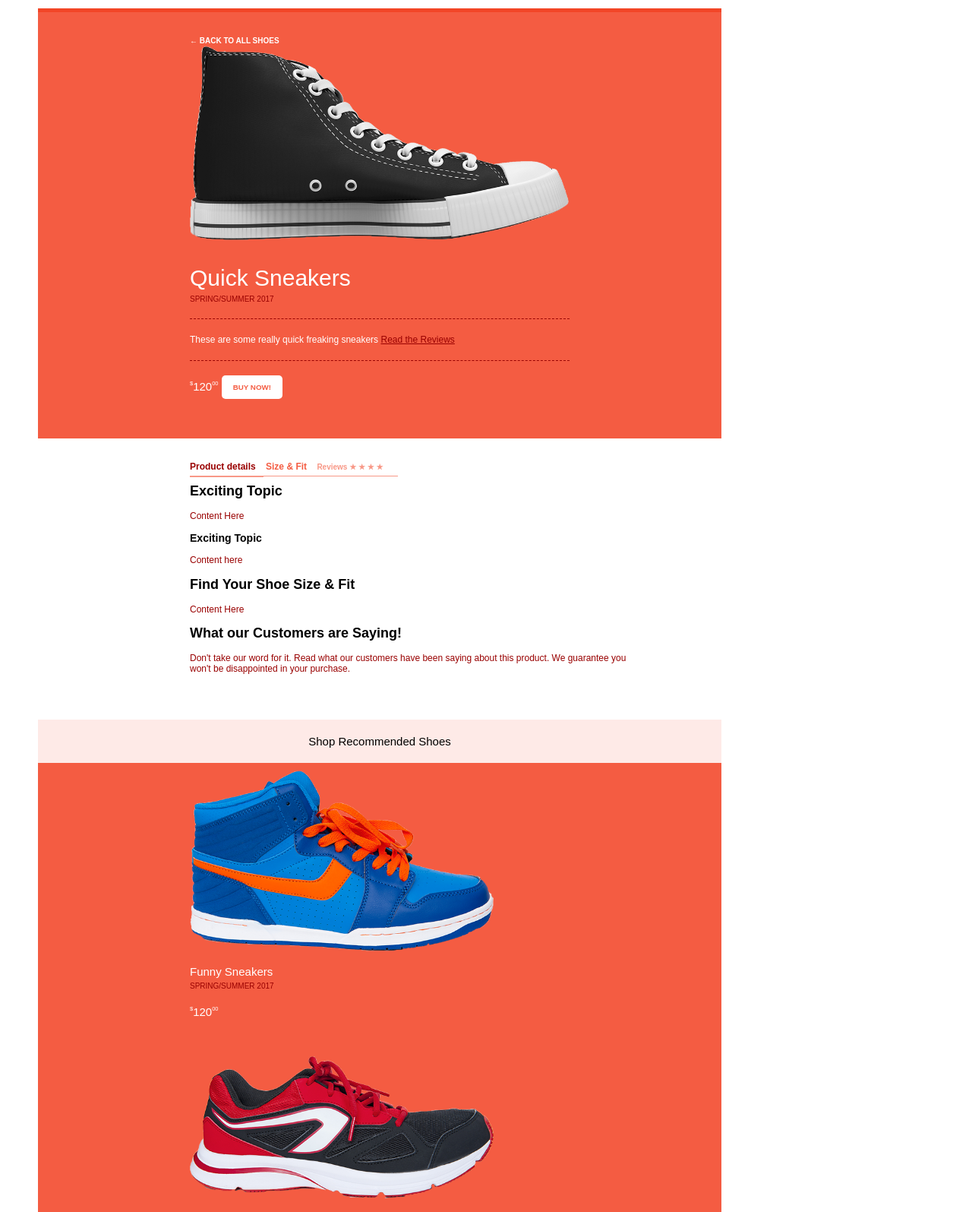
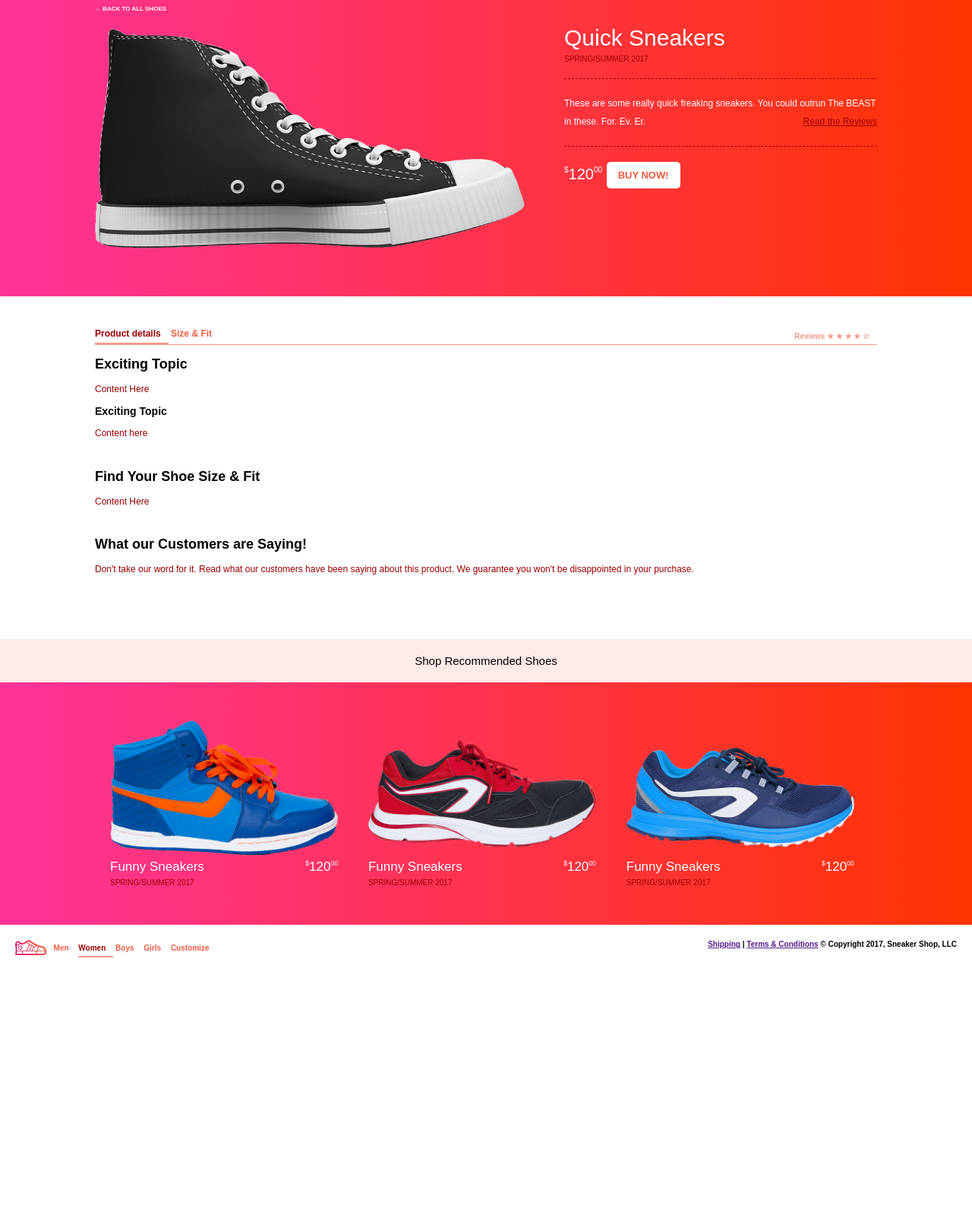
Before and after one commit to Bruin324/sneakerapp, a plain HTML site: page index.html in a window 1280 px wide. Shown: the part 94-1689 px from the top of the page at 76% size. After the commit the page ends 1372 px from the top, so only its background shows below. Drawn offline with Linux system fonts and the light colour scheme.

Commit message:
Day Five Commit
This should be the final version

```diff
--- a/index.html
+++ b/index.html
@@ -5,7 +5,7 @@
     <link rel="stylesheet" href="./sneakerstyles.css">
   </head>
   <body>
-    <header>
+    <header class="clearfix">
       <div>
         <img class="logo-img" src="./images/logo.jpg">
       </div>
@@ -25,103 +25,122 @@
           <li class="inline"><img class="cart-img" src="./images/cart.jpg" alt="Shopping Cart">Shopping Cart(2)</li>
         </ul>
     </header>
-      <section class="main-shoe">
+      <section class="main-shoe clearfix">
+        <div class="main-shoe-left">
           <div>
             <a class="text-white back-shoes" href="https://www.google.com">&#8592 BACK TO ALL SHOES
             </a>
           </div>
             <img class="bigshoe" src="./images/shoe1.png">
+          </div>
+          <div class="main-shoe-right">
             <p id="big-shoe-name">Quick Sneakers
             </p>
             <p class="release-date text-dark-red">SPRING/SUMMER 2017
             </p>
             <div class="sneaker-details">
-          <span>These are some really quick freaking sneakers</span>
-          <a class="text-dark-red" href="">Read the Reviews
+              <span>These are some really quick freaking sneakers. You could outrun The BEAST in these. For. Ev. Er.</span>
+              <a class="text-dark-red float-right" href="">Read the Reviews
               </a>
             </div>
             <div class="prices block-padding">
               <span>
-            <currency>$</currency>120<currency>00</currency>
+                <span class="currency">$</span>120<span class="currency">00</span>
               </span>
               <span>
                 <a class="buy-now" href="">BUY NOW!
                 </a>
               </span>
             </div>
+        </div>
       </section>
       <section class="white-background">
-        <ul class="inline content-links">
+        <ul class="content-links clearfix">
           <li class="inline selected">Product details</li>
           <li class="inline text-red">Size & Fit</li>
-          <li class="inline text-light-red reviews">Reviews &#9733 &#9733 &#9733 &#9733</li>
+          <li class="inline text-light-red reviews">Reviews &#9733 &#9733 &#9733 &#9733 &#9734</li>
         </ul>
-        <div class="text-light">
+        <div class="middle-content">
           <h2 class="text-black">
             Exciting Topic
           </h2>
-          <span>Content Here</span>
+          <span class="text-light">Content Here</span>
           <h3 class="text-black">
             Exciting Topic
           </h3>
-          <span>Content here</span>
+          <span class="text-light">Content here</span>
         </div>
-        <div class="text-light">
+        <div  class="middle-content">
           <h2 class="text-black">
             Find Your Shoe Size & Fit
           </h2>
-          <span>Content Here</span>
+          <span class="text-light">Content Here</span>
         </div>
-        <div class="text-light">
+        <div class="middle-content">
           <h2 class="text-black">
             What our Customers are Saying!
           </h2>
-          <span>Don't take our word for it. Read what our customers have been saying about this product. We guarantee you won't be disappointed in your purchase.</span>
+          <span class="text-light">Don't take our word for it. Read what our customers have been saying about this product. We guarantee you won't be disappointed in your purchase.</span>
         </div>
       </section>
-      <section class="prices">
+      <section>
         <p id="ShopShoes">
           Shop Recommended Shoes
         </p>
-        <div class="second-shoes">
+        <div class="little-shoe-prices second-shoes clearfix">
+          <div class="little-sneaker">
+            <img class="littleshoe"src="./images/shoe2.png" alt="">
             <div>
-            <img class="littleshoe"src="./images/shoe2.png" alt="">
-            <p class="little-shoe-name">
+              <div class="little-shoe-name float-left">
+                <span class="float-left">
                   Funny Sneakers
-            </h3>
-            </p>
-            <p class="release-date text-dark-red">SPRING/SUMMER 2017
-            </p>
-            <p class="prices block-padding">
-            <currency>$</currency>120<currency>00</currency>
-            </p>
               </div>
+              <div class="float-right clearfix">
+                <span class="currency">$</span>120<span class="currency">00</span>
+              </div>
+              <div class="release-date clearfix">
+                </span>
+                <span class="text-dark-red">SPRING/SUMMER 2017
+                </span>
+              </div>
+            </div>
+          </div>
+          <div class="little-sneaker">
+            <img class="littleshoe"src="./images/shoe3.png" alt="">
             <div>
-            <img class="littleshoe"src="./images/shoe3.png" alt="">
-            <p class="little-shoe-name">
-              Nimble Sneakers
-            </p>
-            <p class="release-date text-dark-red">SPRING/SUMMER 2017
-            </p>
-            <p class="prices block-padding">
-            <currency>$</currency>120<currency>00</currency>
-            </p>
+              <div class="little-shoe-name float-left">
+                <span class="float-left">
+                  Funny Sneakers
               </div>
+              <div class="float-right clearfix">
+                <span class="currency">$</span>120<span class="currency">00</span>
+              </div>
+              <div class="release-date clearfix">
+                </span>
+                <span class="text-dark-red">SPRING/SUMMER 2017
+                </span>
+              </div>
+            </div>
+          </div>
+          <div class="little-sneaker">
+            <img class="littleshoe"src="./images/shoe4.png" alt="">
             <div>
-            <img class="littleshoe"src="./images/shoe4.png" alt="">
-            <p class="little-shoe-name">
-              Cute Sneakers
-            </p>
-            <p class="release-date text-dark-red">SPRING/SUMMER 2017
-            </p>
-            <p class="prices block-padding">
-            <currency>$</currency>120<currency>00</currency>
-            </p>
+              <div class="little-shoe-name float-left">
+                <span class="float-left">
+                  Funny Sneakers
+              </div>
+              <div class="float-right clearfix">
+                <span class="currency">$</span>120<span class="currency">00</span>
+              </div>
+              <div class="release-date clearfix">
+                </span>
+                <span class="text-dark-red">SPRING/SUMMER 2017
+                </span>
               </div>
         </div>
       </section>
 
-  <footer>
+  <footer class="clearfix">
     <img class="logo-img" src="./images/logo.jpg">
     <div class="navigation">
       <ul class="inline-ul">
@@ -132,7 +151,7 @@
         <li class="inline">Customize</li>
       </ul>
     </div>
-    <div>
+    <div class="footer-links">
       <a href="">Shipping</a>
       <span>|</span>
       <a href="">Terms & Conditions</a>
--- a/sneakerstyles.css
+++ b/sneakerstyles.css
@@ -1,10 +1,17 @@
+/* /////////////////////////////////////////
+                  Overall
+//////////////////////////////////////////*/
+
+
+* {
+  box-sizing: border-box;
+}
+
 body {
   margin: 0;
   font-size: 12px;
   font-family: sans-serif;
   font-weight: 600;
-  width: 1000px;
-  padding: 0px 50px;
 }
 
 .text-red {
@@ -27,16 +34,36 @@ body {
   color: black;
 }
 
+.float-left {
+  float: left;
+}
+
+.float-right {
+  float: right;
+}
+
+.clearfix {
+  overflow: auto;
+  zoom: 1;
+}
+
+/* /////////////////////////////////////////
+                   Header
+//////////////////////////////////////////*/
+
 header {
-  padding: 20px;
+  padding: 20px 20px;
   font-size: 10px;
 }
 
 .logo-img {
+  padding-right: 10px;
+  float: left;
   height: 20px;
 }
 
 .navigation {
+  float:left;
   font-weight: bold;
   padding: 5px 0px;
   color: #f45c42;
@@ -63,26 +90,42 @@ header {
 }
 
 .site-links {
+  float: right;
   font-weight: bold;
   padding: 5px 0px;
   color: #f89887;
 }
 
+/*//////////////////////////////////////////
+                  Main Shoe
+//////////////////////////////////////////*/
+
 .main-shoe {
   border-top: 5px solid #f24526;
-  background-color: #f45c42;
+  background: linear-gradient(to right, #ff3399 0%, #ff3300 100%);
   color: white;
-  padding: 30px 200px 60px 200px;
-  width: 500px;
+  padding: 30px 125px 60px 125px;
+}
+
+.main-shoe-left {
+  width: 55%;
+  float: left;
+}
+
+.main-shoe-right {
+  width: 40%;
+  float: right;
 }
 
 .back-shoes {
   text-decoration: none;
-  font-size: 10px;
+  font-size: 8px;
+  padding-bottom: 15px;
 }
 
 .bigshoe {
-  width: 500px;
+  width: 100%;
+  padding-top: 20px;
 }
 
 #big-shoe-name {
@@ -92,12 +135,14 @@ header {
 }
 
 .release-date {
+  clear:left;
   font-size: 10px;
   font-weight: 400;
   margin: 0;
 }
 
 .sneaker-details {
+  line-height: 2em;
   margin: 20px 0px;
   padding: 20px 0px;
   border-top: 1px dashed #990000;
@@ -108,12 +153,12 @@ header {
 }
 
 .prices {
-  display: inline-block;
-  font-size: 15px;
+  display: block;
+  font-size: 20px;
   font-weight: lighter;
 }
 
-currency {
+.currency {
   font-size: 50%;
   vertical-align: text-top;
 }
@@ -129,16 +174,26 @@ currency {
   padding: 10px 15px;
 }
 
+/*//////////////////////////////////////////
+                  White Background
+//////////////////////////////////////////*/
+
 .white-background {
-  padding: 30px 200px 60px 200px;
+  padding: 30px 125px 60px 125px;
 }
 
 .content-links {
   border-bottom: 1px solid #f89887;
+  padding: 0;
 }
 
 .reviews {
+  float: right;
   font-size: 10px;
+}
+
+.middle-content {
+  padding-bottom: 25px;
 }
 
 .text-light {
@@ -151,11 +206,20 @@ currency {
   padding-top: 5px;
 }
 
+/*//////////////////////////////////////////
+                  Second Shoes Section
+//////////////////////////////////////////*/
+
 .second-shoes {
-  background-color: #f45c42;
+  background: linear-gradient(to right, #ff3399 0%, #ff3300 100%);
   color: white;
-  padding: 10px 200px 20px 200px;
-  width: 500px;
+  padding: 30px 125px;
+}
+
+.little-sneaker{
+  float: left;
+  width: 33%;
+  padding: 20px;
 }
 
 #ShopShoes {
@@ -164,17 +228,34 @@ currency {
   margin: 0;
   padding: 20px 200px;
   text-align: center;
+  font-size: 15px;
+  font-weight: lighter;
+}
+
+.little-shoe-prices {
+  display: block;
+  font-size: 17px;
+  font-weight: lighter;
 }
 
 .littleshoe {
-  width: 400px;
+  width: 100%;
 }
+
 
 .little-shoe-name {
   margin-bottom: 5px;
 }
 
+/*//////////////////////////////////////////
+                  footer
+//////////////////////////////////////////*/
+
 footer {
-  padding: 20px;
+  padding: 20px 20px;
   font-size: 10px;
 }
+
+.footer-links {
+  float: right;
+}
```
Lines whose indentation alone changed are shown as unchanged.
